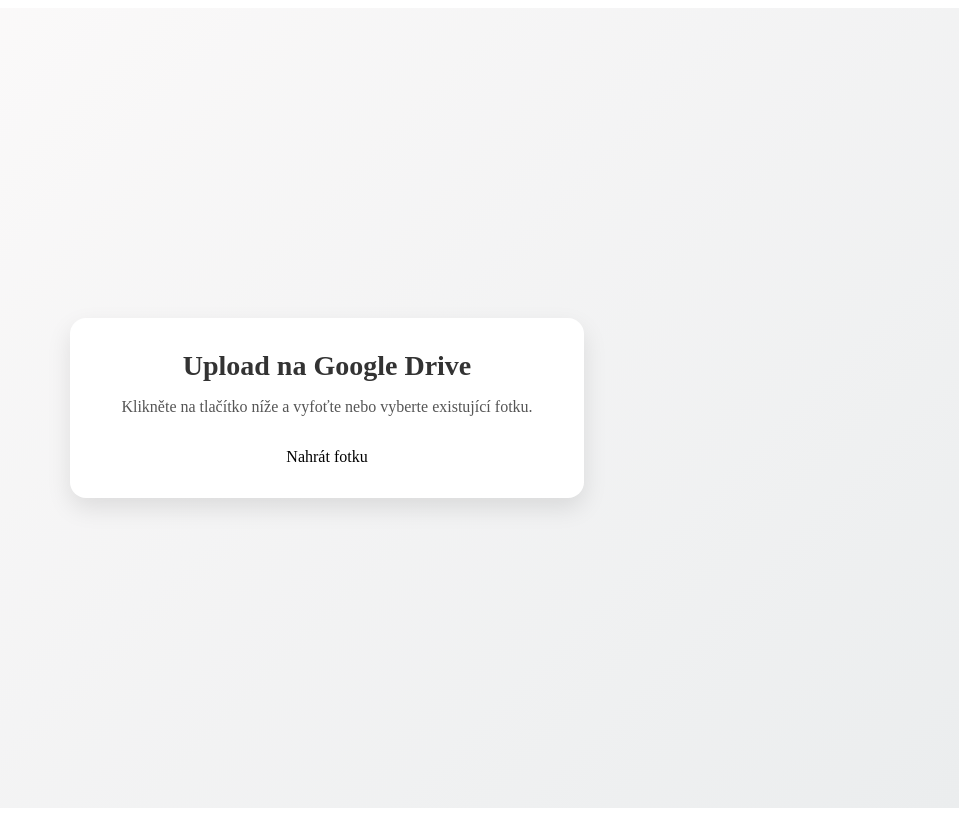
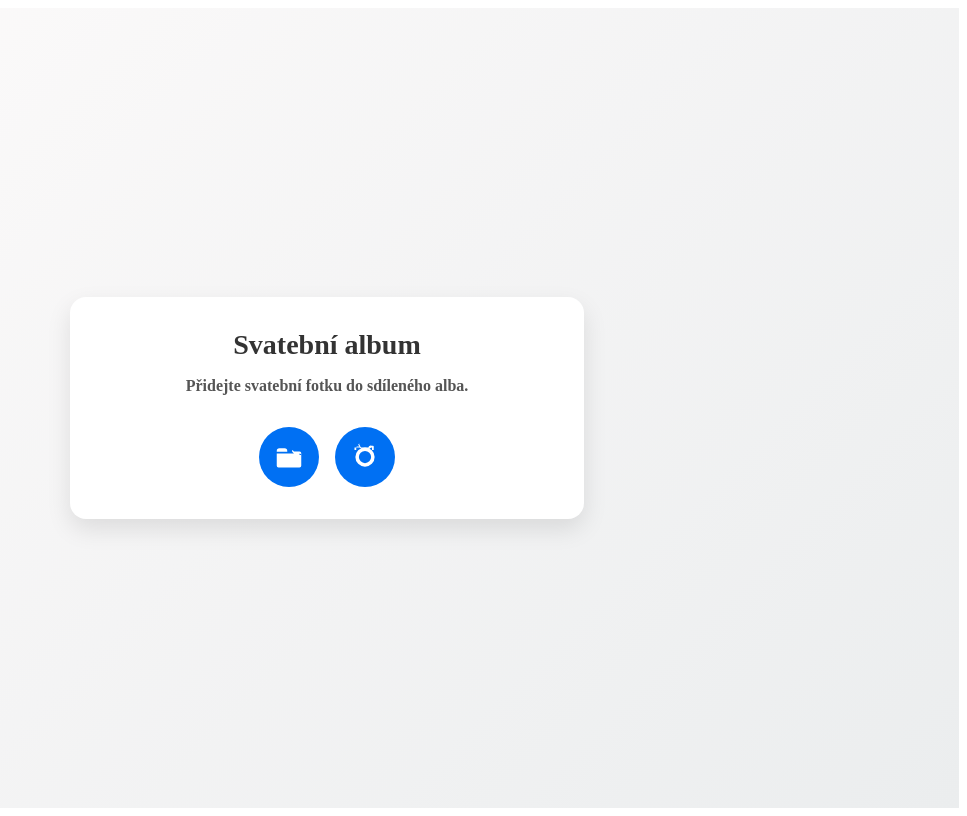
Before and after one commit to Liforra-cloud/Svatba, a Next.js app: page / in a window 1280 px wide. Shown: the whole page, without its empty margins (313-1280 px from the left). Built offline with nearby package versions, Linux system fonts and the light colour scheme.

Commit message:
Update index.js

```diff
--- a/src/pages/index.js
+++ b/src/pages/index.js
@@ -1,6 +1,6 @@
-// pages/index.js
+// src/pages/index.js
 
-import { useState } from 'react'
+import { useState, useRef } from 'react'
 import Head from 'next/head'
 import styles from '../styles/Home.module.css'
 
@@ -9,13 +9,12 @@
   const [message, setMessage] = useState('')
   const [error, setError] = useState('')
 
-  const handleFileChange = async (e) => {
-    setMessage('')
-    setError('')
-    const file = e.target.files[0]
-    if (!file) return
+  // Refs na oba skryté inputy
+  const cameraInputRef = useRef(null)
+  const folderInputRef = useRef(null)
 
-    setUploading(true)
+  // Funkce pro nahrání jednoho souboru
+  const uploadSingleFile = async (file) => {
     const formData = new FormData()
     formData.append('photo', file)
 
@@ -24,49 +23,136 @@
         method: 'POST',
         body: formData,
       })
-      const json = await res.json()
-      if (res.ok) {
+      if (!res.ok) {
+        throw new Error('Server vrátil chybu')
+      }
+      return true
+    } catch {
+      return false
+    }
+  }
+
+  // Při změně v camera input (jedna fotka z kamery)
+  const handleCameraChange = async (e) => {
+    setMessage('')
+    setError('')
+    const file = e.target.files[0]
+    if (!file) return
+
+    setUploading(true)
+    const success = await uploadSingleFile(file)
+    if (success) {
       setMessage('Fotka byla úspěšně nahrána!')
     } else {
       setError('Nahrání se nezdařilo. Zkuste to prosím znovu.')
     }
-    } catch (err) {
-      console.error(err)
-      setError('Nastala chyba, zkontrolujte konzoli nebo zkuste znovu.')
-    } finally {
     setUploading(false)
-      e.target.value = '' // reset input
+    e.target.value = '' // reset
   }
+
+  // Při změně v folder input (více souborů)
+  const handleFolderChange = async (e) => {
+    setMessage('')
+    setError('')
+    const files = Array.from(e.target.files)
+    if (files.length === 0) return
+
+    setUploading(true)
+    let allSuccess = true
+
+    for (const file of files) {
+      const success = await uploadSingleFile(file)
+      if (!success) {
+        allSuccess = false
+      }
+    }
+
+    if (allSuccess) {
+      setMessage('Všechny soubory byly úspěšně nahrány!')
+    } else {
+      setError('Některé soubory se nepodařilo nahrát. Zkontrolujte prosím konzoli.')
+    }
+    setUploading(false)
+    e.target.value = '' // reset
   }
 
   return (
     <>
       <Head>
-        <title>Upload fotky</title>
-        <meta name="description" content="Jednoduchá stránka pro nahrání fotografií na Google Drive" />
+        <title>Svatební album – Upload</title>
+        <meta name="description" content="Přidejte svatební fotku do sdíleného alba" />
         <link rel="icon" href="/favicon.ico" />
       </Head>
 
       <div className={styles.container}>
         <div className={styles.card}>
-          <h1 className={styles.title}>Upload na Google Drive</h1>
+          <h1 className={styles.title}>Svatební album</h1>
           <p className={styles.description}>
-            Klikněte na tlačítko níže a vyfoťte nebo vyberte existující fotku.
+            <strong>Přidejte svatební fotku do sdíleného alba.</strong>
           </p>
 
-          <label className={styles.uploadLabel}>
-            Nahrát fotku
+          {/* Tlačítko pro složku (více souborů) */}
+          <label
+            className={styles.iconButton}
+            onClick={() => folderInputRef.current.click()}
+            title="Vyberte více souborů"
+          >
+            {/* SVG ikona složky */}
+            <svg
+              xmlns="http://www.w3.org/2000/svg"
+              width="28"
+              height="28"
+              fill="currentColor"
+              viewBox="0 0 16 16"
+            >
+              <path d="M9.828 4a.5.5 0 0 1 .354.146l.646.647H14a1 1 0 0 1 1 1v1h-1V6H1v7a1 1 0 0 0 1 1h12a1 1 0 0 0 1-1V7a1 1 0 0 0-1-1h-3.172l-1-1H9.828z" />
+              <path d="M1 5v-.5A1.5 1.5 0 0 1 2.5 3h3A1.5 1.5 0 0 1 7 4.5V5H1z" />
+            </svg>
+          </label>
           <input
             type="file"
-              name="photo"
+            multiple
+            className={styles.fileInput}
+            ref={folderInputRef}
+            onChange={handleFolderChange}
             accept="image/*"
-              className={styles.fileInput}
-              onChange={handleFileChange}
             disabled={uploading}
           />
-            {uploading && <span className={styles.spinner} />}
+
+          {/* Tlačítko pro fotoaparát (jedna fotka) */}
+          <label
+            className={styles.iconButton}
+            onClick={() => cameraInputRef.current.click()}
+            title="Pořídit novou fotku"
+          >
+            {/* SVG ikona foťáku */}
+            <svg
+              xmlns="http://www.w3.org/2000/svg"
+              width="28"
+              height="28"
+              fill="currentColor"
+              viewBox="0 0 16 16"
+            >
+              <path d="M8 4.5a3.5 3.5 0 1 0 0 7 3.5 3.5 0 0 0 0-7zM2.5 8a5.5 5.5 0 1 1 11 0 5.5 5.5 0 0 1-11 0z" />
+              <path d="M4.318 1.318a.5.5 0 1 1 .727.686A3.5 3.5 0 0 0 8 3a3.5 3.5 0 0 0 2.955-1.318.5.5 0 1 1 .727.686A4.5 4.5 0 0 1 8 4a4.5 4.5 0 0 1-3.682-2.682.5.5 0 0 1 .727-.686z" />
+              <path d="M3 2.5a.5.5 0 0 1 .5-.5h1.635a.5.5 0 0 1 .37.168L6.586 3H9.414l1.081-1.332a.5.5 0 0 1 .37-.168H12.5a.5.5 0 0 1 .5.5V4h-1V2.5H3V4H2V2.5z" />
+            </svg>
           </label>
+          <input
+            type="file"
+            accept="image/*"
+            capture="environment"
+            className={styles.fileInput}
+            ref={cameraInputRef}
+            onChange={handleCameraChange}
+            disabled={uploading}
+          />
 
+          {uploading && (
+            <div style={{ marginTop: '1rem' }}>
+              <span className={styles.spinner} /> Probíhá nahrávání...
+            </div>
+          )}
           {message && <p className={styles.message}>{message}</p>}
           {error && <p className={styles.error}>{error}</p>}
         </div>
```
Lines whose indentation alone changed are shown as unchanged.
